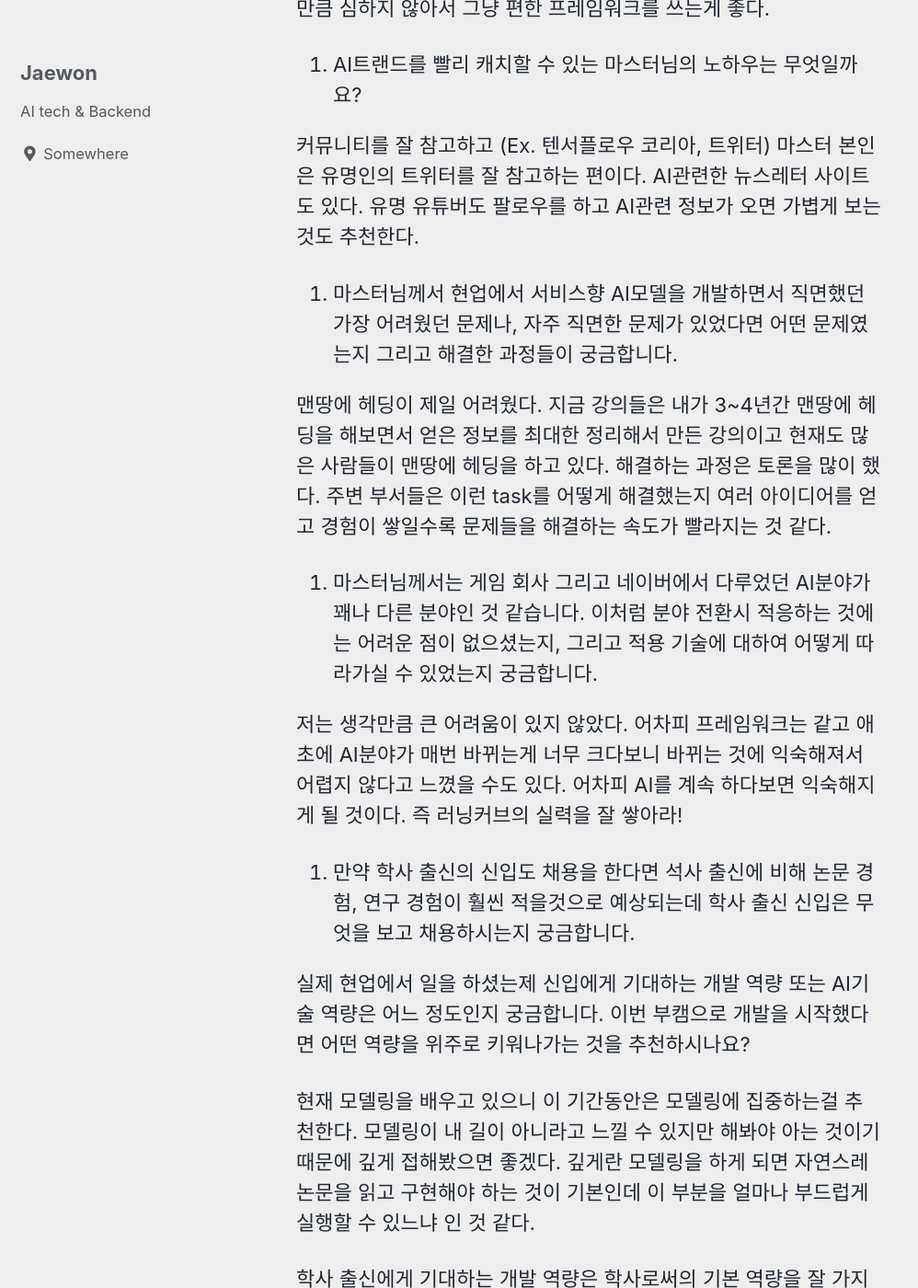
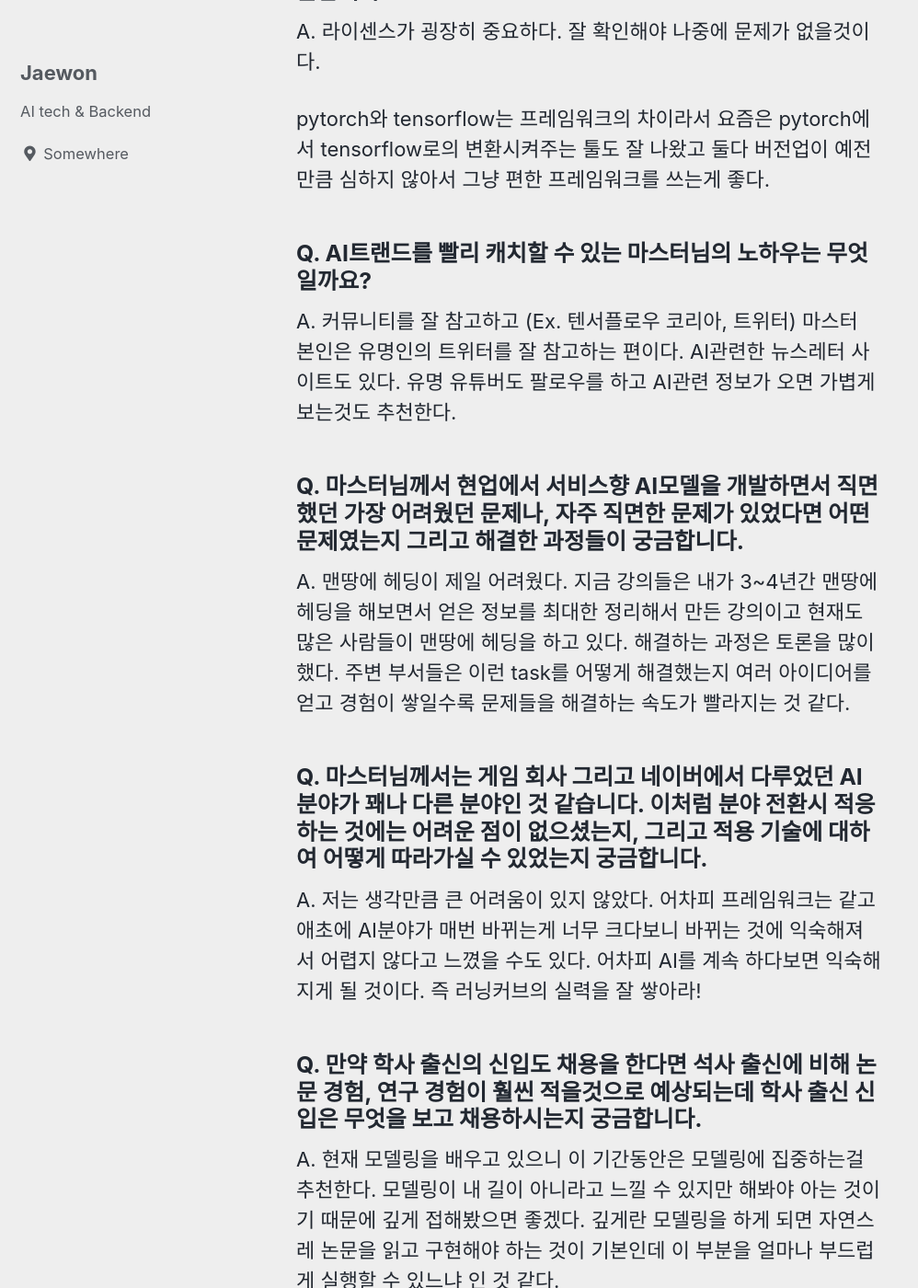
Before and after one commit to ekzm8523/ekzm8523.github.io, a Jekyll site: the page built from _posts/BoostCamp/2021-03-02-[BoostCamp] Day26_특강.md, in a window 1280 px wide and 1400 px high, scrolled down 4145 px. Shown: the whole window at 92% size, without its empty margins (0-998 px from the left). Built offline with Jekyll 4.4.1, drawn with Linux system fonts in a browser that asks for light colours; cached includes are drawn as plain includes; some of the changed text lies outside the part shown.

Commit message:
Update 2021-03-02-[BoostCamp] Day26_특강.md

```diff
--- a/_posts/BoostCamp/2021-03-02-[BoostCamp] Day26_특강.md
+++ b/_posts/BoostCamp/2021-03-02-[BoostCamp] Day26_특강.md
@@ -111,76 +111,76 @@
 
 이런 기본적인 개념에서 아이디어가 파생되기 때문이다.
 
-AI 분야에서 (비전공) 신입이 할 수 있는 분야는 어디일까요? 단기간에 집중적인 학습을 하려면 어떻게 하면 좋을까요?
+### Q. AI 분야에서 (비전공) 신입이 할 수 있는 분야는 어디일까요? 단기간에 집중적인 학습을 하려면 어떻게 하면 좋을까요?
 
-파파고에 있을때 신입이 왔다면 번역기를 처음부터 끝까지 혼자서 개발해보도록 꼭 시켰었다. 언어가 들어왔을때 학습을하고 번역을 한다음 배포나 트러블들을 전부 해결해보도록 시켰다. 그래야 앞으로의 파이프라인문제를 풀때 도움이 되기 때문이다. 또한 evaluation에 대한 문제를 같이 풀어보았다.
+A. 파파고에 있을때 신입이 왔다면 번역기를 처음부터 끝까지 혼자서 개발해보도록 꼭 시켰었다. 언어가 들어왔을때 학습을하고 번역을 한다음 배포나 트러블들을 전부 해결해보도록 시켰다. 그래야 앞으로의 파이프라인문제를 풀때 도움이 되기 때문이다. 또한 evaluation에 대한 문제를 같이 풀어보았다.
 
 service에서는 test data구축이 굉장히 중요하다. 왜냐하면 그래야 고객의 대상입장에서 문제를 생각해보고 그래야 전반적인 프로그램의 이해를 하게 해준다.
 
-AI개발자의 여러 포지션들을 알려주셨는데, 포지션 마다 인원 비율이 얼마나 되나요? 모델링과 데이터 엔지니어링을 위주로 하는 개발자의 비중이 가장 많나요? 어떤 기업에 인턴을 지원할지 고민될 때, 기업의 어느 부분을 중심적으로 보는게 좋을까요?
+### Q. AI개발자의 여러 포지션들을 알려주셨는데, 포지션 마다 인원 비율이 얼마나 되나요? 모델링과 데이터 엔지니어링을 위주로 하는 개발자의 비중이 가장 많나요? 어떤 기업에 인턴을 지원할지 고민될 때, 기업의 어느 부분을 중심적으로 보는게 좋을까요?
 
-어느 팀을 가더라도 인원수가 정해진 팀은 없고 업무도 계속 돌아가면서 바뀌는 것 같다. 유동적이게 조금 더 필요한 부분에 투입되는 식으로 업무가 이루어지고있다. 아까 신입이 전체적인 파이프라인을 경험하는게 중요하다고 한 이유가 어느 곳에서 인원이 부족하면 그 곳에 투입될 수 있어야하고 신입의 입장에서도 어떤 포지션을 하고싶고 어디에 도움이 될지 알아야 하기 때문이다. 비중은 항상 다르고 그때그때 가장 적합한 사람이 빈 자리에 들어가게 된다. 중요한건 엔지니어링 포지션이 사람이 많이 부족하다. 인턴에 지원할때 가장 중요한건 사람들이다. 일을 배우러 가는 것이기 때문에 대답을 해주고 도움이 많이 되는 사람이어야한다.
+A. 어느 팀을 가더라도 인원수가 정해진 팀은 없고 업무도 계속 돌아가면서 바뀌는 것 같다. 유동적이게 조금 더 필요한 부분에 투입되는 식으로 업무가 이루어지고있다. 아까 신입이 전체적인 파이프라인을 경험하는게 중요하다고 한 이유가 어느 곳에서 인원이 부족하면 그 곳에 투입될 수 있어야하고 신입의 입장에서도 어떤 포지션을 하고싶고 어디에 도움이 될지 알아야 하기 때문이다. 비중은 항상 다르고 그때그때 가장 적합한 사람이 빈 자리에 들어가게 된다. 중요한건 엔지니어링 포지션이 사람이 많이 부족하다. 인턴에 지원할때 가장 중요한건 사람들이다. 일을 배우러 가는 것이기 때문에 대답을 해주고 도움이 많이 되는 사람이어야한다.
 
-신입 AIOps 엔지니어에게 요구되는 역량과 기술스택이 무엇이 있을까요? 또, AIOps 엔지니어가 되기 위해 학부생때 어떤 기초과목을 들어두면 좋을지 궁금합니다.
+### Q. 신입 AIOps 엔지니어에게 요구되는 역량과 기술스택이 무엇이 있을까요? 또, AIOps 엔지니어가 되기 위해 학부생때 어떤 기초과목을 들어두면 좋을지 궁금합니다.
 
-과목보다는 실전경험이 더 중요하다고 생각한다. 캐글대회같이 정제된 데이터로 경험하는 것이긴 하지만 그나마 회사에서 실제로 겪는 task와 가장 비슷하기 때문이다.
+A. 과목보다는 실전경험이 더 중요하다고 생각한다. 캐글대회같이 정제된 데이터로 경험하는 것이긴 하지만 그나마 회사에서 실제로 겪는 task와 가장 비슷하기 때문이다.
 
 기초 공부를 한다면 머신러닝의 기초를 다시 한번 공부하는걸 추천한다.
 
-엔지니어이면서 기획도 하는경우도 있나요?
+### Q. 엔지니어이면서 기획도 하는경우도 있나요?
 
-팀이 두 가지정도로 나뉘는 것 같다. 기술팀이 있는 것 같고 그걸 기획하는 팀이 있는 것 같다. 그런데 기획하는 팀에서 기술팀으로 넘어가는 경우는 몇번 보았다.
+A. 팀이 두 가지정도로 나뉘는 것 같다. 기술팀이 있는 것 같고 그걸 기획하는 팀이 있는 것 같다. 그런데 기획하는 팀에서 기술팀으로 넘어가는 경우는 몇번 보았다.
 
 경진대회에서 수상을 못했지만 참여하는 것 만으로도 서류에 도움이 될까요?
 
 두 가지정도 말씀 드릴 수 있다. 어필을 하기 위해서는 수상이 없다면 큰 의미가 없다. 하지만 나는 수상을 하지 않아도 의미가 있다고 생각하는 이유는 내가 실제로 실력을 가지는게 훨씬 더 중요하다고 생각하기 때문에 그 실력을 쌓으려는 시도인 경진대회를 열심히 참여하길 바란다.
 
-대기업이 좋을지 스타트업이 좋을지
+### Q. 대기업이 좋을지 스타트업이 좋을지
 
-인턴으로서는 최대한 다양한 경험을 하는 것이 중요하다고 생각한다. 어차피 시간은 정해져있고 할 수 있는 양은 한정되어있기 때문에 많은 차이는 없지만 여러 팀과 여러 회사를 경험해보는건 중요하다고 생각한다.
+A. 인턴으로서는 최대한 다양한 경험을 하는 것이 중요하다고 생각한다. 어차피 시간은 정해져있고 할 수 있는 양은 한정되어있기 때문에 많은 차이는 없지만 여러 팀과 여러 회사를 경험해보는건 중요하다고 생각한다.
 
-스펙 예시로 들어주신 ICPC/Kaggle 입상이나 주요학회 논문 등재, 서비스/타사 경력 등은 현실적으로 단기간에 이루기는 쉽지 않아보이는데, 임팩트는 훨씬 덜하더라도 비교적 단기간(6개월~1년)에 이룰 수 있는, 의미있는 스펙이 될 수 있는 활동으로는 무엇이 있을까요?
+### Q. 스펙 예시로 들어주신 ICPC/Kaggle 입상이나 주요학회 논문 등재, 서비스/타사 경력 등은 현실적으로 단기간에 이루기는 쉽지 않아보이는데, 임팩트는 훨씬 덜하더라도 비교적 단기간(6개월~1년)에 이룰 수 있는, 의미있는 스펙이 될 수 있는 활동으로는 무엇이 있을까요?
 
-Kaggle은 짧막한 대회도 많고 그렇게 장벽이 높지는 않아서 6개월~1년이면 충분히 가능하다고 본다. 6개월짜리 대회라 치면 마지막 1달만 참여하는 것도 좋은 의미를 가질 수 있고 논문재구현이나 Open소스에 기여하는것도 좋은 output이 된다.
+A. Kaggle은 짧막한 대회도 많고 그렇게 장벽이 높지는 않아서 6개월~1년이면 충분히 가능하다고 본다. 6개월짜리 대회라 치면 마지막 1달만 참여하는 것도 좋은 의미를 가질 수 있고 논문재구현이나 Open소스에 기여하는것도 좋은 output이 된다.
 
-UPSTAGE에서는 현재 가장 필요로 하는 포지션/역할 순위가 궁금합니다. 또 그 이유가 무엇인지 마스터님의 의견이 궁금합니다.
+### Q. UPSTAGE에서는 현재 가장 필요로 하는 포지션/역할 순위가 궁금합니다. 또 그 이유가 무엇인지 마스터님의 의견이 궁금합니다.
 
-AI개발을 떠나서 일을 잘하는게 중요하다고 생각한다. 우리팀에 큰 기여를 해보겠다 라는 생각을 가지고 일을 하는 사람이 실제로 성과도 좋게 내주시고 도움이 많이 된다. 다른 팀과 협력을 잘하고 개발 외적인 부분에서 많이 느끼게 되는 경우가 많다.
+A. AI개발을 떠나서 일을 잘하는게 중요하다고 생각한다. 우리팀에 큰 기여를 해보겠다 라는 생각을 가지고 일을 하는 사람이 실제로 성과도 좋게 내주시고 도움이 많이 된다. 다른 팀과 협력을 잘하고 개발 외적인 부분에서 많이 느끼게 되는 경우가 많다.
 
 개발을 잘한다의 초점은 기술의 발전이 빠르다 보니 빠른 발전을 잘 따라갈 수 있는지가 개발을 잘한다고 생각한다. Upstage에서는 개발을 전부 잘하기 때문에 일을 잘하는 사람에게 개발을 잘한다는 생각이 든다.
 
-AI엔지니어 신입이란 경험있는 웹/앱(프런트엔드/백엔드)개발자에서 넘어가는 느낌이드는데 해당 분야를 먼저 접하고 돌아오는게 좋을까요?
+### Q. AI엔지니어 신입이란 경험있는 웹/앱(프런트엔드/백엔드)개발자에서 넘어가는 느낌이드는데 해당 분야를 먼저 접하고 돌아오는게 좋을까요?
 
-개인적으로 생각해봤을때 이전의 개발을 하다가 넘어오는게 정말 좋다고 생각한다. 엔지니어링 적인 사고는 전부 비슷하기 때문에 실제로 잘하시는 분을 보면 전부 기존의 개발자이긴 하다. 그러나 길게 봤을때는 한곳의 전문성을 가지는것도 좋다. 그래서 이미 모델링을 시작했다면 이쪽을 파는것도 좋고 선택지인것같다.
+A. 개인적으로 생각해봤을때 이전의 개발을 하다가 넘어오는게 정말 좋다고 생각한다. 엔지니어링 적인 사고는 전부 비슷하기 때문에 실제로 잘하시는 분을 보면 전부 기존의 개발자이긴 하다. 그러나 길게 봤을때는 한곳의 전문성을 가지는것도 좋다. 그래서 이미 모델링을 시작했다면 이쪽을 파는것도 좋고 선택지인것같다.
 
-Prerequisites 에서 “나”에 대해 알기가 가장 중요하다고 하셨는데 AI 관련 커리어안에서 자신의 엣지를 찾을 수 있는 구체적인 좋은 방법을 추천해주실수 있나요?(ai competition참가, 논문구현, etc)
+### Q. Prerequisites 에서 “나”에 대해 알기가 가장 중요하다고 하셨는데 AI 관련 커리어안에서 자신의 엣지를 찾을 수 있는 구체적인 좋은 방법을 추천해주실수 있나요?(ai competition참가, 논문구현, etc)
 
-해봐야 아는 것 같다. 사람은 자신이 잘 하는걸 재밌어 하고 재밌어하는걸 잘한다고 얘기한다. 일단 한번씩 다양한 경험을 해보는게 중요하지 않을까 싶다. ai 경진대회도 해보고 논문 구현도 해보고 이것저것 해보며 나에게 맞는걸 찾고 그 맞는걸 조금 더 깊게 들어가는식의 공부를 하는게 좋지 않을까싶다.
+A. 해봐야 아는 것 같다. 사람은 자신이 잘 하는걸 재밌어 하고 재밌어하는걸 잘한다고 얘기한다. 일단 한번씩 다양한 경험을 해보는게 중요하지 않을까 싶다. ai 경진대회도 해보고 논문 구현도 해보고 이것저것 해보며 나에게 맞는걸 찾고 그 맞는걸 조금 더 깊게 들어가는식의 공부를 하는게 좋지 않을까싶다.
 
-강의에서 fundamental한 학문(수학,물리학)을 좋아하면 연구자가 맞다고 말씀해 주셨는데요. 현업에서는 수학을 좋아하고 깊게 이해하는 것이 크게 도움이 되진 않는지 궁금합니다. 만일 도움이 된다면 수학을 논문을 이해하는 것에 사용하는것 외에 어떤식으로 사용할 수 있는지 궁금합니다.
+### Q. 강의에서 fundamental한 학문(수학,물리학)을 좋아하면 연구자가 맞다고 말씀해 주셨는데요. 현업에서는 수학을 좋아하고 깊게 이해하는 것이 크게 도움이 되진 않는지 궁금합니다. 만일 도움이 된다면 수학을 논문을 이해하는 것에 사용하는것 외에 어떤식으로 사용할 수 있는지 궁금합니다.
 
-현업에서는 논문에 나오는 수학을 이해하는것이 그렇게 크게 도움이 되지는 않는 것 같다. 그러나 이건 어떤 회사에 있느냐에 따라 다르다. 연구중심의 회사는 크게 중요하고 서비스중심의 회사에서는 다른 중요한 task가 중요한 경우가 많다
+A. 현업에서는 논문에 나오는 수학을 이해하는것이 그렇게 크게 도움이 되지는 않는 것 같다. 그러나 이건 어떤 회사에 있느냐에 따라 다르다. 연구중심의 회사는 크게 중요하고 서비스중심의 회사에서는 다른 중요한 task가 중요한 경우가 많다
 
-데이터 엔지니어(Data ETL, Data-flow 등등...)분들 중 신입으로 바로 데이터 엔지니어로 되는 경우와 백엔드를 하시다가 포지션을 변경하는 경우 중 어떤 경우가 많은지 궁금합니다.
+### Q. 데이터 엔지니어(Data ETL, Data-flow 등등...)분들 중 신입으로 바로 데이터 엔지니어로 되는 경우와 백엔드를 하시다가 포지션을 변경하는 경우 중 어떤 경우가 많은지 궁금합니다.
 
-신입으로 데이터 엔지니어에 들어가는 경우가 더 많은 것 같다.
+A. 신입으로 데이터 엔지니어에 들어가는 경우가 더 많은 것 같다.
 
-NLP, CV 등 도메인을 결정할 때 고려해야할 사항은 어떤 것이 있을까요? P스테이지에서는 한 분야에 대해 집중하는 것이 좋을까요? 여러 분야를 경험하는 것이 좋을까요?
+### Q. NLP, CV 등 도메인을 결정할 때 고려해야할 사항은 어떤 것이 있을까요? P스테이지에서는 한 분야에 대해 집중하는 것이 좋을까요? 여러 분야를 경험하는 것이 좋을까요?
 
-도메인을 결정할때 당연히 내가 좋아하는걸 선택해야한다. P스테이지에서는 그래도 다양한 분야를 경험하는게 좋지 않을까 생각이 든다. 그러나 기간이 짧기 때문에 이것저것 하다가 아무것도 제대로 못하는 경우도 우려가 되기는 한다. 그것은 우리가 어떤 스타일인지에 따라 다르다. 나라면 두 가지정도를 팠을 것 같다.
+A. 도메인을 결정할때 당연히 내가 좋아하는걸 선택해야한다. P스테이지에서는 그래도 다양한 분야를 경험하는게 좋지 않을까 생각이 든다. 그러나 기간이 짧기 때문에 이것저것 하다가 아무것도 제대로 못하는 경우도 우려가 되기는 한다. 그것은 우리가 어떤 스타일인지에 따라 다르다. 나라면 두 가지정도를 팠을 것 같다.
 
-평균적인 ai 지원 면접자랑 실제 기업에서 요구하는 역량과 얼마나 차이가 나나요?
+### Q. 평균적인 ai 지원 면접자랑 실제 기업에서 요구하는 역량과 얼마나 차이가 나나요?
 
-요즘은 훨씬 다양한 배경에서 다양한 실력을 가진 지원자들이 나온다. 예전엔 실력도 비슷비슷했지만 요즘은 편차가 굉장히 크다. 워낙 분야가 빠르게 움직이다 보니까 그 빠르게 움직이는걸 얼마나 잘 따라가느냐에 따라 실력차가 나는 것 같다.
+A. 요즘은 훨씬 다양한 배경에서 다양한 실력을 가진 지원자들이 나온다. 예전엔 실력도 비슷비슷했지만 요즘은 편차가 굉장히 크다. 워낙 분야가 빠르게 움직이다 보니까 그 빠르게 움직이는걸 얼마나 잘 따라가느냐에 따라 실력차가 나는 것 같다.
 
-모델링보다는 개발 쪽에 더 관심이 많아 AI서비스를 개발하는 백엔드 혹은 프론트엔드 쪽을 희망하고 있는데 이런 경우는 어떻게 커리어를 쌓는 게 좋을까요?
+### Q. 모델링보다는 개발 쪽에 더 관심이 많아 AI서비스를 개발하는 백엔드 혹은 프론트엔드 쪽을 희망하고 있는데 이런 경우는 어떻게 커리어를 쌓는 게 좋을까요?
 
-이런 분들은 정말 대 환영을 받을 것이다.
+A. 이런 분들은 정말 대 환영을 받을 것이다.
 
-포트폴리오 많고 얕은 것이 좋은가요, 아니면 적고 깊은 것이 좋은 가요??
+### Q. 포트폴리오 많고 얕은 것이 좋은가요, 아니면 적고 깊은 것이 좋은 가요??
 
-사람마다 다르겠지만 개인적으로 적고 깊은것이 더 좋다.
+A. 사람마다 다르겠지만 개인적으로 적고 깊은것이 더 좋다.
 
-NLP 를 결정하고 쭉 파고드셨는데, 어떻게 결정하셨나요? 강의에서 다루지 않은 나를 알기와 업무 중 hard skill 관련하여 구체적 예시나 조언을 받을 수 있을까요? (edited)
+### Q. NLP 를 결정하고 쭉 파고드셨는데, 어떻게 결정하셨나요? 강의에서 다루지 않은 나를 알기와 업무 중 hard skill 관련하여 구체적 예시나 조언을 받을 수 있을까요? (edited)
 
-사실 저는 대학원에서 데이터 마이닝과 센서데이터를 공부했고 NLP만 해오지는 않았다. 여러가지 데이터를 만져보면서 관심있는 쪽으로 오다보니 NLP를 하게 되었다. 살면서 여러 기회가 왔고 그 기회를 놓치지 않았다. hard skill관련해서는 기초를 다루는걸 추천한다.
+A. 사실 저는 대학원에서 데이터 마이닝과 센서데이터를 공부했고 NLP만 해오지는 않았다. 여러가지 데이터를 만져보면서 관심있는 쪽으로 오다보니 NLP를 하게 되었다. 살면서 여러 기회가 왔고 그 기회를 놓치지 않았다. hard skill관련해서는 기초를 다루는걸 추천한다.
```
Also changed, not shown: other parts of _posts/BoostCamp/2021-03-02-[BoostCamp] Day26_특강.md (+39 -39 lines).
